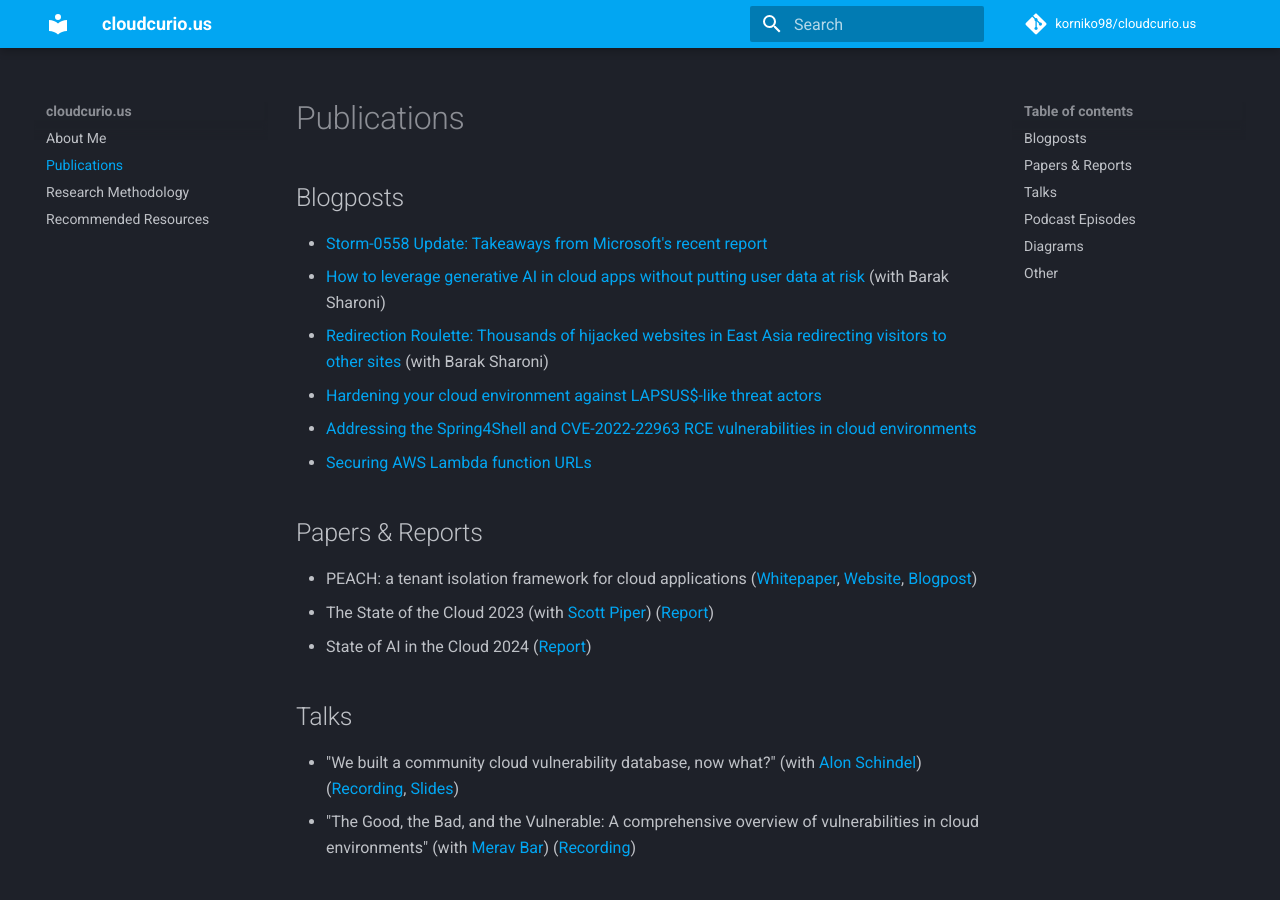
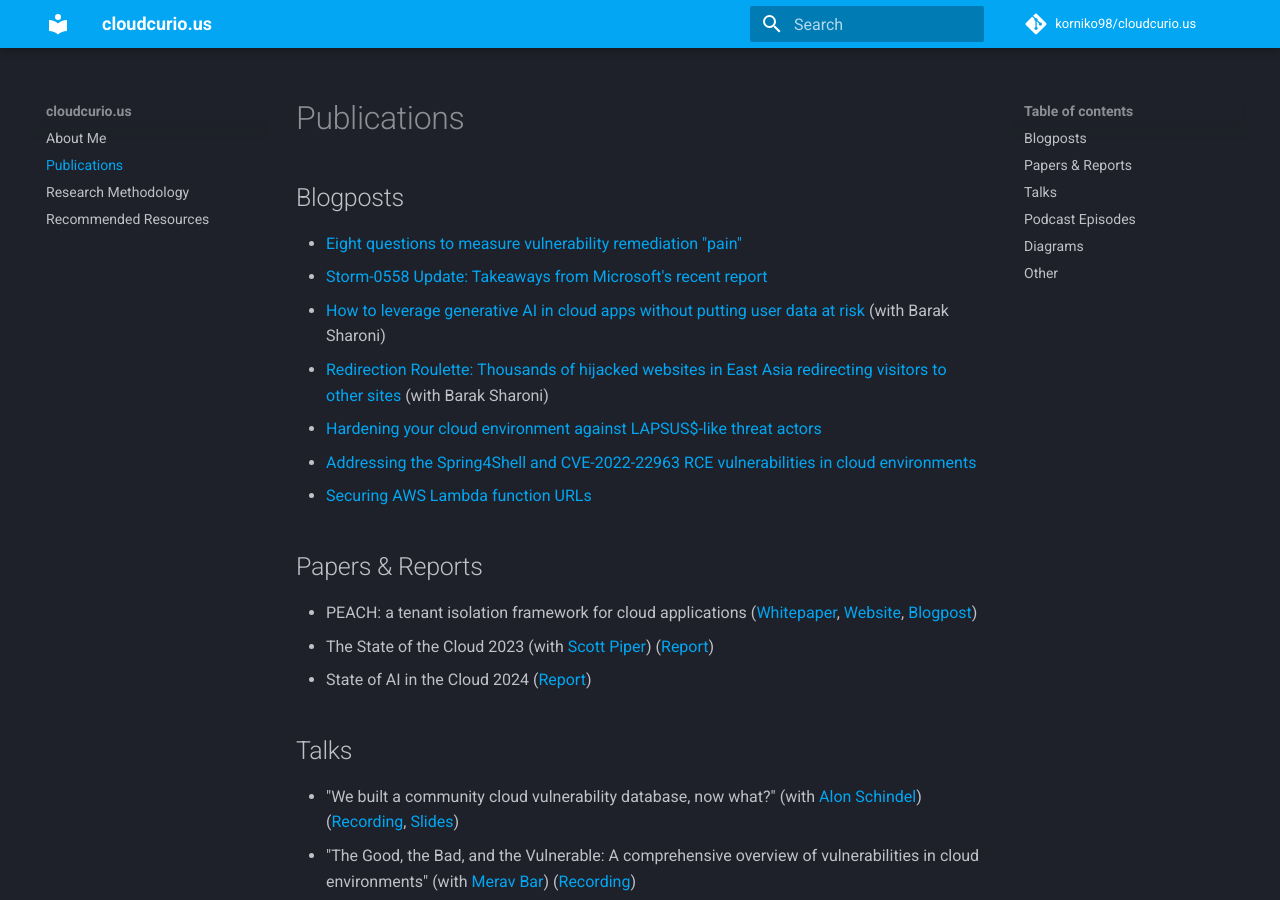
Before and after one commit to korniko98/cloudcurio.us, an MkDocs documentation site: the page built from docs/publications.md, in a window 1280 px wide and 900 px high. Built offline with MkDocs 1.6.1 and Material for MkDocs 9.7.7, drawn with Linux system fonts in a browser that asks for light colours; comment, search, counter and statistics services are not loaded.

Commit message:
Update publications.md

```diff
--- a/docs/publications.md
+++ b/docs/publications.md
@@ -1,6 +1,7 @@
 # Publications
 
 ## Blogposts
+* [Eight questions to measure vulnerability remediation "pain"](https://www.wiz.io/blog/eight-questions-to-measure-vulnerability-remediation-pain)
 * [Storm-0558 Update: Takeaways from Microsoft's recent report](https://www.wiz.io/blog/key-takeaways-from-microsofts-latest-storm-0558-report)
 * [How to leverage generative AI in cloud apps without putting user data at risk](https://www.wiz.io/blog/genai-tenant-isolation) (with Barak Sharoni)
 * [Redirection Roulette: Thousands of hijacked websites in East Asia redirecting visitors to other sites](https://www.wiz.io/blog/redirection-roulette) (with Barak Sharoni)
```
